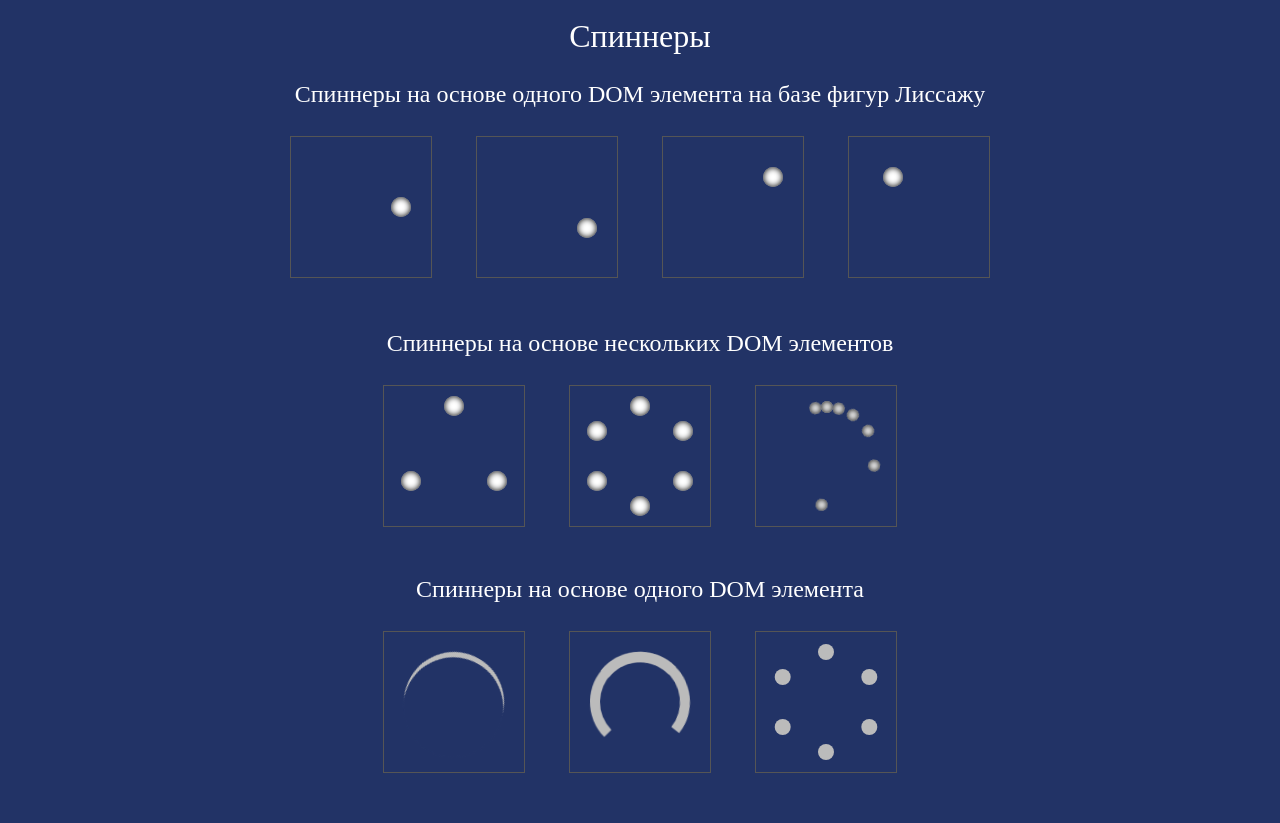
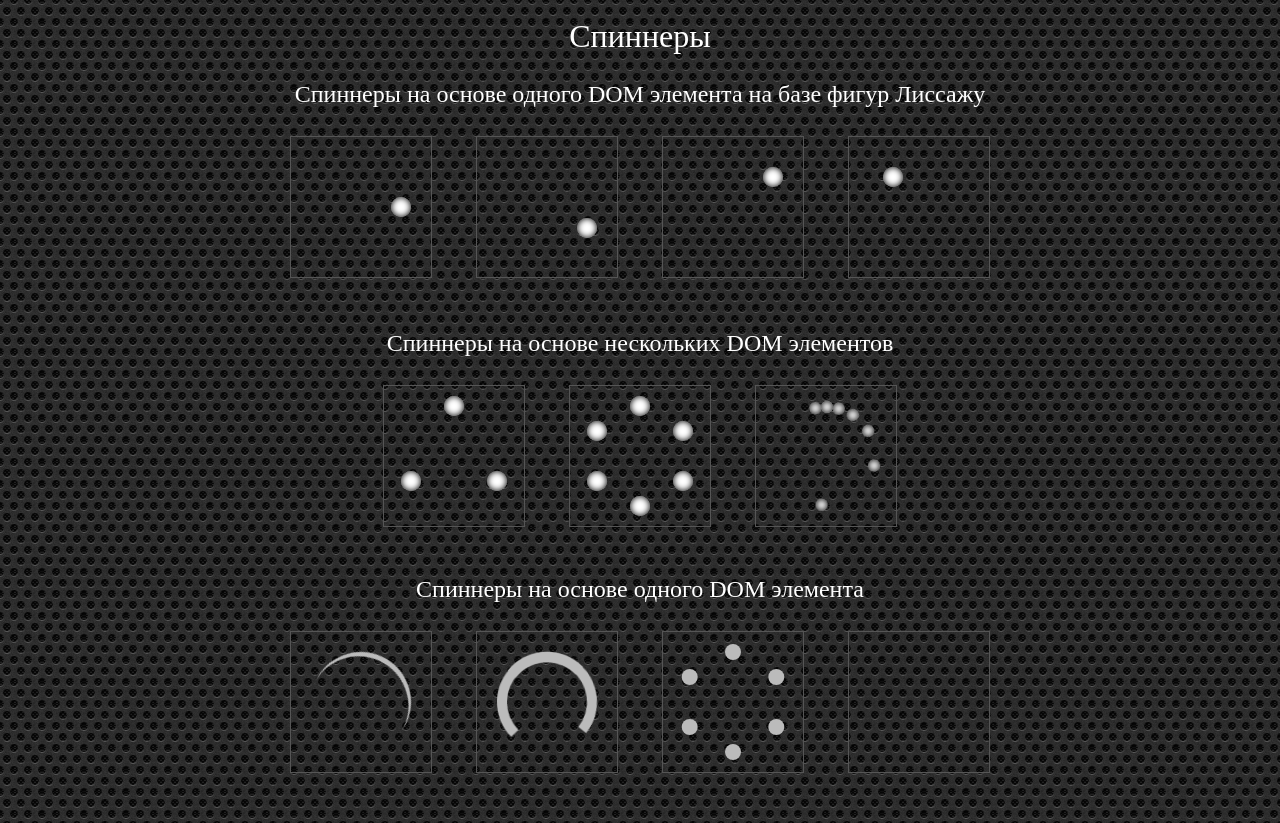
Before and after one commit to potravniy/Spinners, a plain HTML site: page spinners.html in a window 1280 px wide. Drawn offline with Linux system fonts and the light colour scheme.

Commit message:
Single element spinners updated

```diff
--- a/spinners.css
+++ b/spinners.css
@@ -5,7 +5,7 @@
 }
 
 body {
-    background-color: #236;
+    background-image: url("bg.png");
 }
 .page__header {
     color: white;
@@ -225,20 +225,10 @@ body {
     width: 100px;
     height: 100px;
     margin: 20px;
-    background-color: #bbb;
+    background-color: transparent;
     border-radius: 50%;
+    box-shadow: inset 5px 0 #bbb;
     animation: rotate 1.5s linear infinite;
-}
-.singleelement__box .moon:before {
-    content: "";
-    position: absolute;
-    width: 100px;
-    height: 100px;
-    top: -2px;
-    left: 5px;
-    margin: 0;
-    background-color: #236;
-    border-radius: 50%;
 }
 
 .singleelement__box .classic {
@@ -274,27 +264,28 @@ body {
 
 
 /* Chrome, Safari, Opera */
-@-webkit-keyframes singleelement__box--six-balls {
+@-webkit-keyframes singleelement__box--pulsar {
     0% {    font-size: 100%;   -webkit-transform: rotate(0deg);   }
     50% {   font-size: 30%;    -webkit-transform: rotate(180deg); }
     100% {  font-size: 100%;   -webkit-transform: rotate(360deg); }
 }
 /* Standard syntax */
-@keyframes singleelement__box--six-balls {
+@keyframes singleelement__box--pulsar {
     0% {    font-size: 100%;   transform: rotate(0deg);   }
     50% {   font-size: 30%;    transform: rotate(180deg); }
     100% {  font-size: 100%;   transform: rotate(360deg); }
 }
 
-.singleelement__box .six-balls {
+.singleelement__box .pulsar,
+.singleelement__box .singleelement__win10 {
     position: relative;
     width: 100%;
     height: 100%;
     background-color: transparent;
-    animation: singleelement__box--six-balls 1s linear infinite;
+    animation: singleelement__box--pulsar 1s linear infinite;
 }
 
-.singleelement__box .six-balls:after {
+.singleelement__box .pulsar:after {
     content: "";
     position: absolute;
     width: 16px;
--- a/spinners.html
+++ b/spinners.html
@@ -61,7 +61,10 @@
             <div class="classic"></div>
         </div>
         <div class="singleelement__box">
-            <div class="six-balls"></div>
+            <div class="pulsar"></div>
+        </div>
+        <div class="singleelement__box">
+            <div class="singleelement__win10"></div>
         </div>
 
 
```
Also changed, not shown: bg.png (added).
